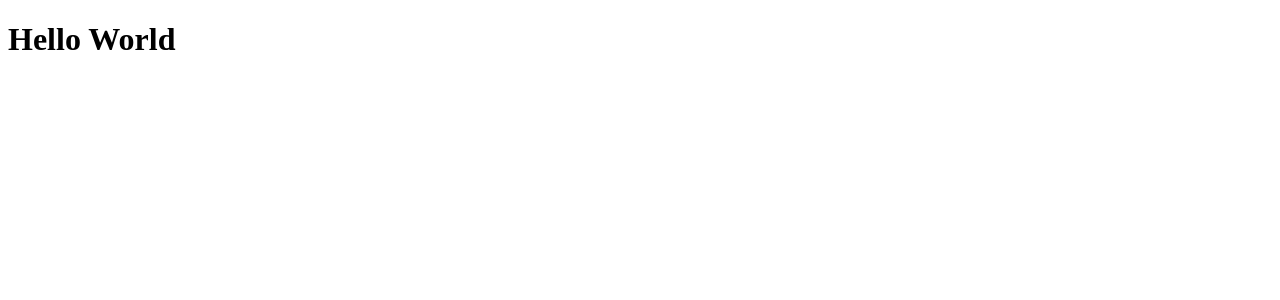
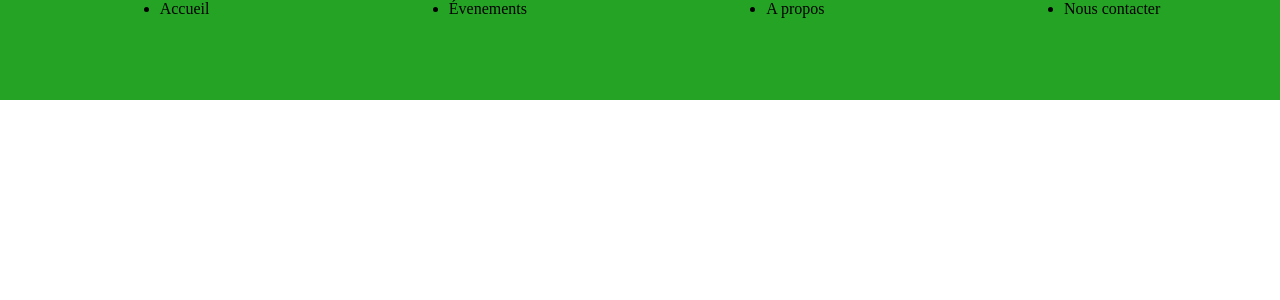
Before and after one commit to simplyyCarlos/aloas-website, a Vue app in the folder aloas-website/: page / in a window 1280 px wide. Shown: the top 300 px of the page. Built offline with nearby package versions, Linux system fonts and the light colour scheme.

Commit message:
feat : Added router-package and implemented basic pages

```diff
--- a/aloas-website/package.json
+++ b/aloas-website/package.json
@@ -8,7 +8,8 @@
     "preview": "vite preview"
   },
   "dependencies": {
-    "vue": "^3.3.4"
+    "vue": "^3.3.4",
+    "vue-router": "^4.2.2"
   },
   "devDependencies": {
     "@vitejs/plugin-vue": "^4.2.3",
--- a/aloas-website/src/App.vue
+++ b/aloas-website/src/App.vue
@@ -1,11 +1,11 @@
-<script setup>
-
-</script>
 
 <template>
-  <main>
-    <h1>
-      Hello World
-    </h1>
-  </main>
+  <router-view></router-view>
 </template>
+
+<style>
+ *{
+  margin: 0;
+
+ }
+</style>
--- /dev/null
+++ b/aloas-website/src/components/NavBar.vue
@@ -0,0 +1,23 @@
+<template>
+    <div class="navbar">
+        <ul>
+            <li>Accueil</li>
+            <li>Évenements</li>
+            <li>A propos</li>
+            <li>Nous contacter</li>
+        </ul>
+    </div>
+</template>
+
+<style scoped>
+
+    .navbar {
+        background-color: rgb(36, 163, 36);
+        height: 100px;
+    }
+    .navbar ul {
+        display: flex;
+       justify-content: space-around;
+    }
+
+</style>
--- a/aloas-website/src/main.js
+++ b/aloas-website/src/main.js
@@ -1,6 +1,22 @@
 
 import { createApp } from 'vue'
 import App from './App.vue'
+import {createRouter, createWebHistory} from 'vue-router'
+
+// pages
+import HomePage from './pages/HomePage.vue'
+import AboutPage from './pages/AboutPage.vue'
+import EventsPage from './pages/EventsPage.vue'
+
+const router = createRouter({
+    history : createWebHistory(),
+    routes : [
+        {path: "/" , component: HomePage},
+        {path: "/about" , component: AboutPage},
+        {path: "/events", component: EventsPage},
+    ]
+})
 
 const app = createApp(App)
+app.use(router)
 app.mount('#app')
--- /dev/null
+++ b/aloas-website/src/pages/AboutPage.vue
@@ -0,0 +1,8 @@
+<template>
+    <h1>
+        Hello test
+    </h1>
+    <p> This is the about page</p>
+</template>
+<style>
+</style>
--- /dev/null
+++ b/aloas-website/src/pages/EventsPage.vue
@@ -0,0 +1,8 @@
+<template>
+    <h1>
+        Hello test
+    </h1>
+    <p> This is the Event page</p>
+</template>
+<style>
+</style>
--- /dev/null
+++ b/aloas-website/src/pages/HomePage.vue
@@ -0,0 +1,11 @@
+<script setup>
+
+import NavBar from "../components/NavBar.vue"
+</script>
+
+<template>
+    <NavBar></NavBar>
+</template>
+
+<style>
+</style>
```
Also changed, not shown: 1 other file (tests, documents, lock files or other folders).
